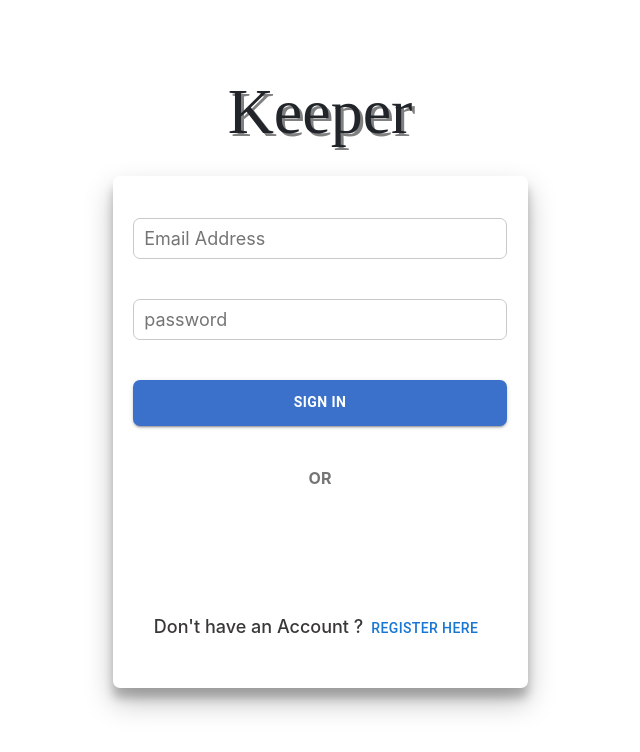
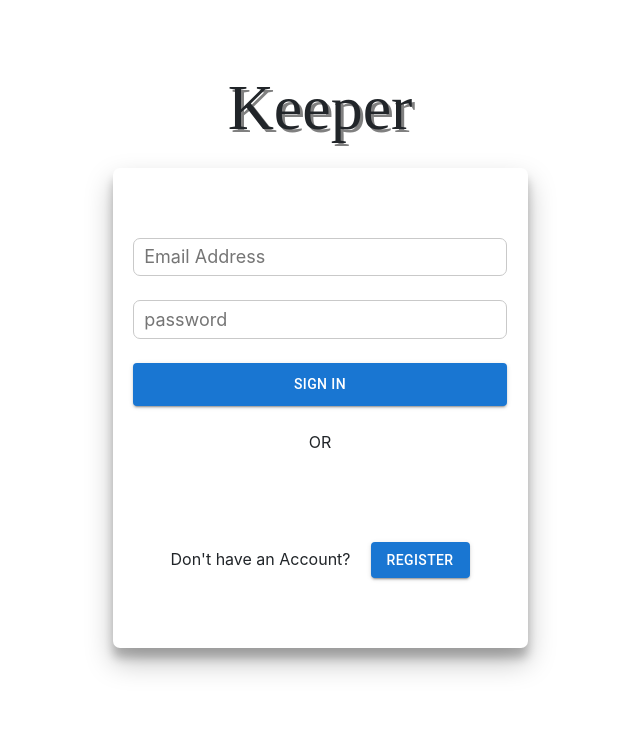
Before and after one commit to bashirafarhin/keeper, a React (Vite) app in the folder client/: page / in a window 1280 px wide. Before the commit this address led to /login. Shown: the top 752 px of the page, without its empty margins (320-960 px from the left). Built offline with nearby package versions, Linux system fonts and the light colour scheme; no server answers; a web font is replaced by a local one.

Commit message:
Improve app rounting and UI

```diff
--- a/client/src/App.jsx
+++ b/client/src/App.jsx
@@ -12,15 +12,15 @@
     <>
       <BrowserRouter>
         <Routes>
+        <Route path="/" element={<LoginForm />} />
         <Route
-            path="/"
+            path="/home"
             element={
               <UserProtectedWrapper>
                 <Home />
               </UserProtectedWrapper>
             }
           />
-          <Route path="/login" element={<LoginForm />} />
           <Route path="/registration" element={<RegistrationForm />} />
           <Route path="*" element={<NotFound />} />
         </Routes>
--- a/client/src/components/ProfileButton/ProfileButton.jsx
+++ b/client/src/components/ProfileButton/ProfileButton.jsx
@@ -57,7 +57,7 @@
         configWithToken
       );
       localStorage.removeItem("keeper-token");
-      navigate("/login");
+      navigate("/");
     } catch (err) {
       setErrorMessage(err.response?.data?.message || "Network error. Please check your connection.");
       setShowErrorModal(true);
@@ -89,7 +89,7 @@
         configWithToken
       );
       localStorage.removeItem("keeper-token");
-      navigate("/login");
+      navigate("/");
     } catch (err) {
       setErrorMessage(err.response?.data?.message || "Network error. Please check your connection.");
       setShowErrorModal(true);
--- a/client/src/pages/LoginForm/LoginForm.css
+++ b/client/src/pages/LoginForm/LoginForm.css
@@ -1,8 +1,8 @@
 .login-container {
-    height: 80vh;
+    height: 75vh;
     width: 30vw;
+    margin: 3rem auto;
     min-width: 415px;
-    margin: 3rem auto;
 }
 
 .login-page-logo {
@@ -23,7 +23,7 @@
     flex-direction: column;
     align-items: center;
     justify-content: center;
-    gap : 2.5rem;
+    gap : 1.5rem;
     border-radius: 7px;
     box-shadow: rgba(0, 0, 0, 0.25) 0px 14px 28px, rgba(0, 0, 0, 0.22) 0px 10px 10px;
 
@@ -45,20 +45,6 @@
     border: none;
   }
 
-  .login-or-option{
-    color: #757575;
-  }
-
-  .register-button {
-    color: #393737;
-    font-size: large;
-    font-weight: 500;
-  }
-
-  .register-button > Button {
-    outline : none;
-  }
-
   @media only screen and (max-width:1115px){
     .login-container {
         width: 50%;
--- a/client/src/pages/LoginForm/LoginForm.jsx
+++ b/client/src/pages/LoginForm/LoginForm.jsx
@@ -52,7 +52,7 @@
         email: "",
         password: "",
       });
-      navigate(`/`);
+      navigate(`/home`);
     } catch (err) {
       setErrorMessage(err.response?.data?.message || "Network error. Please check your connection.");
       setShowErrorModal(true);
@@ -74,22 +74,13 @@
         email: "",
         password: "",
       });
-      navigate(`/`);
+      navigate(`/home`);
     } catch (err) {
       setErrorMessage(err.response?.data?.message || "Network error. Please check your connection.");
       setShowErrorModal(true);
     } finally {
       setLoading(false);
     }
-  };
-
-  const buttonStyles = {
-    backgroundColor: "#3B71CA",
-    display: "block",
-    height: "9%",
-    width: "90%",
-    borderRadius: 7,
-    fontWeight: "bold",
   };
 
   return (
@@ -116,14 +107,14 @@
             autoComplete="on"
           />
           <Button
-            style={buttonStyles}
+            style={{ height: "9%", width: "90%", outline: 'none' }}
             variant="contained"
             onClick={handleLogin}
           >
             Sign in
           </Button>
-          <div className="login-or-option">
-            <strong>OR</strong>
+          <div>
+            OR
           </div>
           <GoogleLogin
             onSuccess={(credentialResponse) => {
@@ -136,10 +127,14 @@
             }}
           />
           <div className="register-button">
-            Don't have an Account ?
-            <Button disableRipple onClick={() => navigate("/registration")}>
-              Register here
-            </Button>
+            Don't have an Account?
+            <Button
+            style={{ marginLeft: '20px', outline: 'none' }}
+            onClick={() => navigate("/registration")}
+            variant="contained"
+          >
+            Register
+          </Button>
           </div>
         </form>
       </div>
--- a/client/src/pages/RegistrationForm/RegistrationForm.css
+++ b/client/src/pages/RegistrationForm/RegistrationForm.css
@@ -1,8 +1,5 @@
-* {
-    box-sizing: border-box;
-}
 .registration-container {
-    height: 80vh;
+    height: 75vh;
     width: 30vw;
     margin: 3rem auto;
     min-width: 415px;
@@ -26,7 +23,7 @@
     flex-direction: column;
     align-items: center;
     justify-content: center;
-    gap : 2rem;
+    gap : 1.5rem;
     border-radius: 7px;
     box-shadow: rgba(0, 0, 0, 0.25) 0px 14px 28px, rgba(0, 0, 0, 0.22) 0px 10px 10px;
 
@@ -48,20 +45,6 @@
     border: none;
   }
 
-  .registration-or-option{
-    color: #757575;
-  }
-
-  .login-button {
-    color: #393737;
-    font-size: large;
-    font-weight: 500;
-  }
-
-  .login-button > Button {
-    outline : none;
-  }
-
   @media only screen and (max-width:1115px){
     .registration-container {
         width: 50%;
--- a/client/src/pages/RegistrationForm/RegistrationForm.jsx
+++ b/client/src/pages/RegistrationForm/RegistrationForm.jsx
@@ -52,7 +52,7 @@
         email: "",
         password: "",
       });
-      navigate(`/`);
+      navigate(`/home`);
     } catch (err) {
       setErrorMessage(err.response?.data?.message || "Network error. Please check your connection.");
       setShowErrorModal(true);
@@ -70,30 +70,13 @@
         notes : response.data.user.notes,
         backgroundImageIndex : response.data.user.backgroundImageIndex
       });
-      navigate(`/`);
+      navigate(`/home`);
     } catch(err) {
       setErrorMessage(err.response?.data?.message || "Network error. Please check your connection.");
       setShowErrorModal(true);
     } finally {
       setLoading(false);
     }
-  };
-
-  const buttonStyles = {
-    backgroundColor: "#3B71CA",
-    display: "block",
-    height: "9%",
-    width: "90%",
-    borderRadius: 7,
-    fontWeight: "bold",
-    "&:focus": {
-      outline: "none",
-      boxShadow: "none",
-    },
-    "&:active": {
-      outline: "none",
-      boxShadow: "none",
-    },
   };
 
   return (
@@ -120,14 +103,14 @@
             autoComplete="on"
           />
           <Button
-            style={buttonStyles}
+            style={{ height: "9%", width: "90%", outline: 'none' }}
             variant="contained"
             onClick={handleRegistration}
           >
             Register
           </Button>
-          <div className="registration-or-option">
-            <strong>OR</strong>
+          <div>
+           OR
           </div>
           <GoogleLogin
             onSuccess={(credentialResponse) => {
@@ -141,9 +124,11 @@
           />
           <div className="login-button">
             Already Registered ?
-            <Button disableRipple onClick={() => navigate("/login")}>
-              login here
-            </Button>
+              <Button
+            style={{ marginLeft: '20px', outline: 'none' }}
+            onClick={() => navigate("/")}
+            variant="contained"
+          >Login</Button>
           </div>
         </form>
         {showErrorModal && (
--- a/client/src/wrappers/UserProtectedWrapper.jsx
+++ b/client/src/wrappers/UserProtectedWrapper.jsx
@@ -31,10 +31,10 @@
             backgroundImageIndex: response.data.user.backgroundImageIndex,
           });
         } else {
-          navigate("/login");
+          navigate("/");
         }
       } catch (error) {
-        navigate("/login");
+        navigate("/");
       } finally {
         setLoading(false);
       }
```
Also changed, not shown: 5 other files (tests, documents, lock files or other folders).
